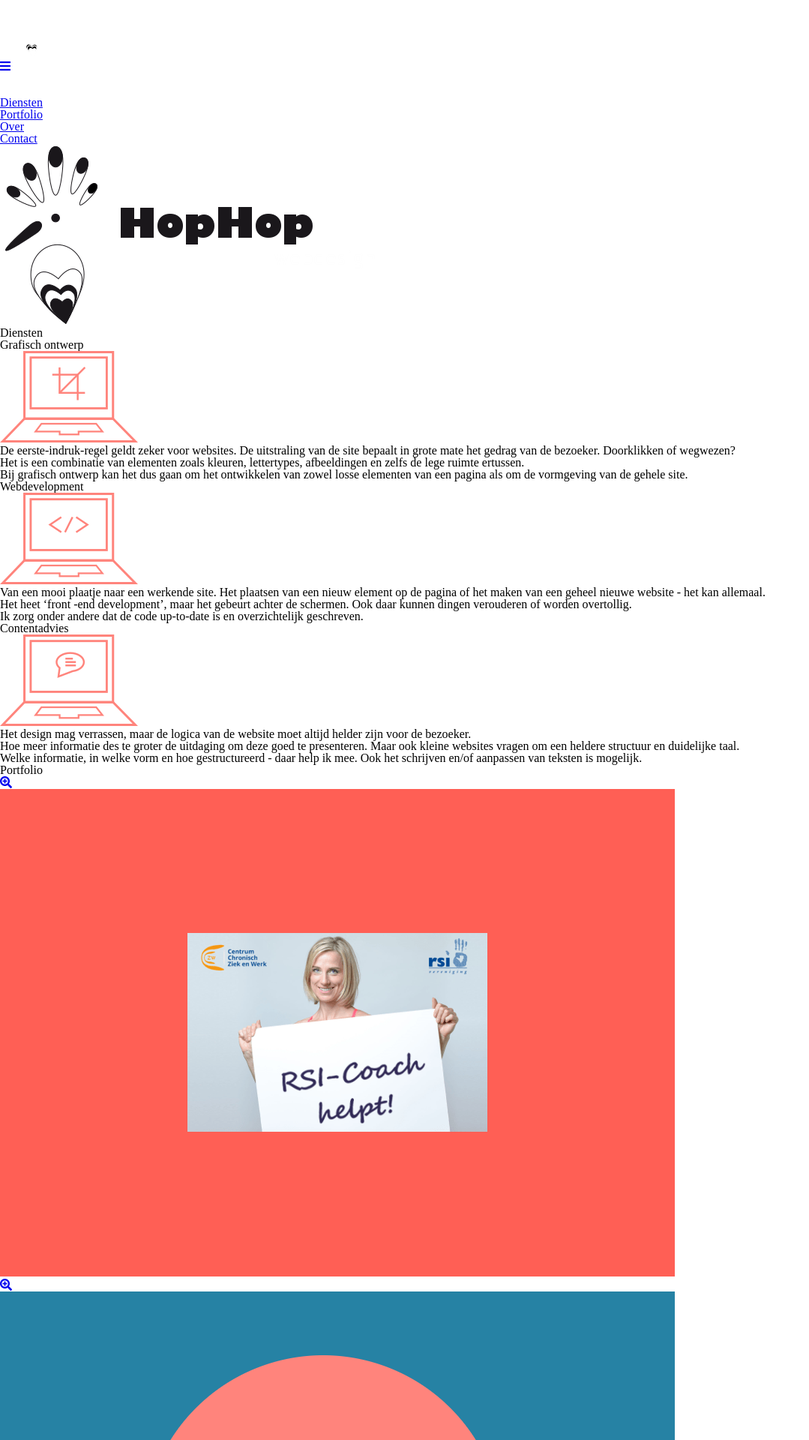
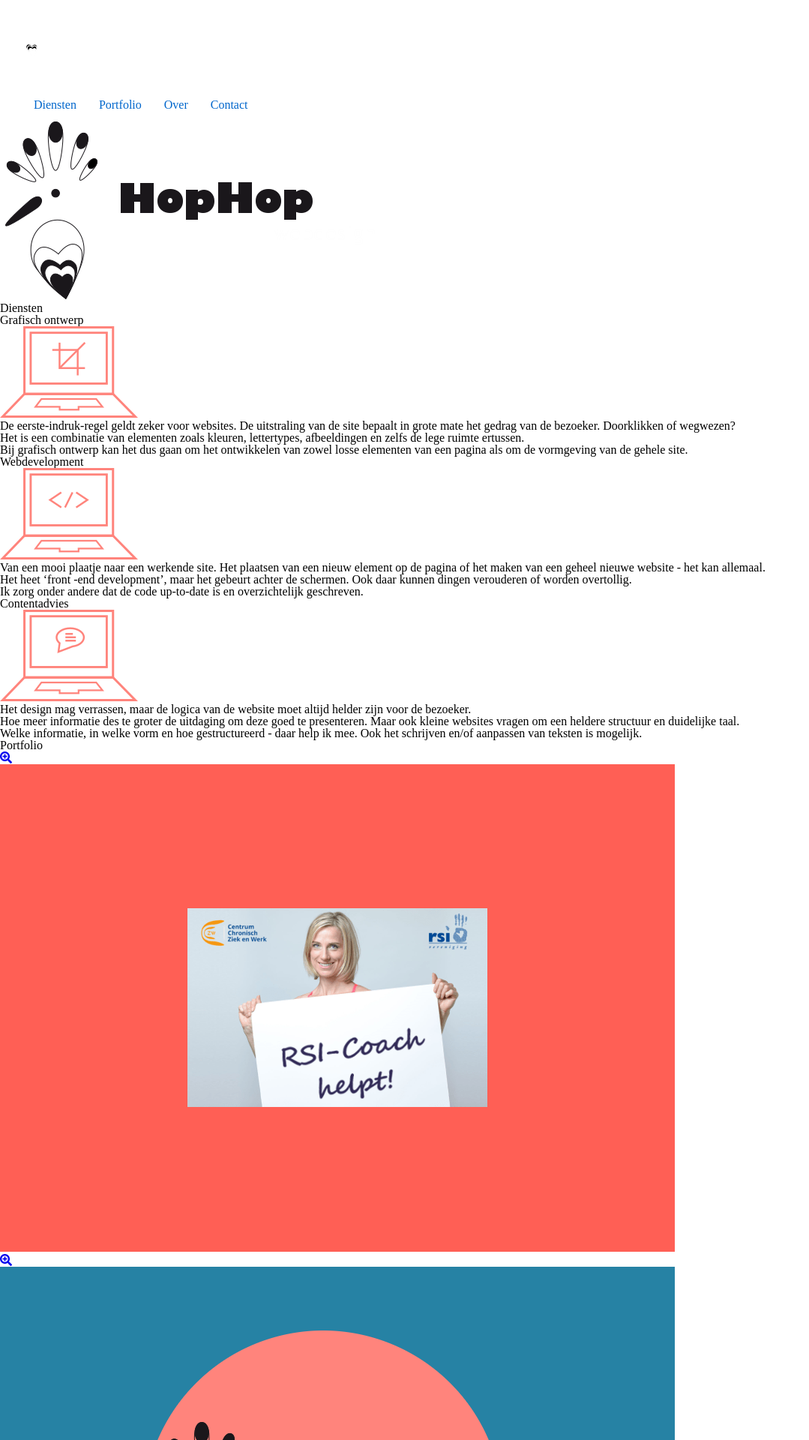
Before and after one commit to juliahop/juliahop.github.io, a Jekyll site: the page built from index.html, in a window 1280 px wide. Shown: the top 1920 px of the page at 75% size, without its empty margins (0-1079 px from the left). Built offline with Jekyll 4.4.1, drawn with Linux system fonts in a browser that asks for light colours.

Commit message:
Rename classes mobile menu

```diff
--- a/css/main.css
+++ b/css/main.css
@@ -11,7 +11,7 @@
 }
 
 /* BUTTON STYLING */
-.menu-toggle {
+.mobile-menu-toggle {
   color: #333;
   display: inline-block;
   font-size: 1em;
@@ -19,13 +19,13 @@
   padding: .75em 15px;
 }
 
-.menu-toggle:hover,
-.menu-toggle:focus {
+.mobile-menu-toggle:hover,
+.mobile-menu-toggle:focus {
   color: #c00;
 }
 
 /* DEFAULT STYLES + MOBILE FIRST OFFSCREEN MENU STYLE */
-.main-menu {
+.main-nav {
   display: none;
   height: 100%;
   left: -200px;
@@ -38,7 +38,7 @@
   z-index: 999;
 }
 
-.main-menu ul {
+.main-nav ul {
   background: #1a1a1a;
   /* Hide shadow w/ -8px while 'closed' */
   -webkit-box-shadow: -8px 0 8px rgba(0,0,0,.5);
@@ -51,7 +51,7 @@
   width: 200px;
 }
 
-.main-menu a {
+.main-nav a {
   border-bottom: 1px solid #383838;
   color: #fff;
   display: block;
@@ -61,17 +61,17 @@
   text-decoration: none;
 }
 
-.main-menu li:first-child a {
+.main-nav li:first-child a {
   border-top: 1px solid #383838;
 }
 
-.main-menu a:hover,
-.main-menu a:focus {
+.main-nav a:hover,
+.main-nav a:focus {
   background: #333;
   text-decoration: underline;
 }
 
-.main-menu .menu-close {
+.main-nav .menu-close {
   position: absolute;
   right: 0;
   top: 0;
@@ -80,8 +80,8 @@
 /* ON SMALL DEVICES, ALLOW TO TOGGLE... */
 /* :TARGET FOR NON-JS */
 /* [ARIA-EXPANDED] WILL BE USED IF/WHEN JS IS ADDED TO IMPROVE INTERACTION, OPTIONAL */
-.main-menu:target,
-.main-menu[aria-expanded="true"] {
+.main-nav:target,
+.main-nav[aria-expanded="true"] {
   -moz-box-shadow: 3px 0 12px rgba(0,0,0,.25);
   -webkit-box-shadow: 3px 0 12px rgba(0,0,0,.25);
   box-shadow: 3px 0 12px rgba(0,0,0,.25);
@@ -91,23 +91,23 @@
 
 }
 
-.main-menu:target .manu-close,
-.main-menu[aria-expanded="true"] .menu-close {
+.main-nav:target .manu-close,
+.main-nav[aria-expanded="true"] .menu-close {
   z-index: 1001;
 }
 
-.main-menu:target ul,
-.main-menu[aria-expanded="true"] ul {
+.main-nav:target ul,
+.main-nav[aria-expanded="true"] ul {
   position: relative;
   z-index: 1000;
 }
 
 /*
- We could us `.main-menu:target:after`, but
+ We could us `.main-nav:target:after`, but
  it wouldn't be clickable.
 */
-.main-menu:target + .backdrop,
-.main-menu[aria-expanded="true"] + .backdrop{
+.main-nav:target + .backdrop,
+.main-nav[aria-expanded="true"] + .backdrop{
   background: #000;
   background: rgba(0,0,0,.85);
   cursor: default;
@@ -121,9 +121,9 @@
 }
 
 @supports (position: fixed) {
-  .main-menu,
-  .main-menu:target + .backdrop,
-  .main-menu[aria-expanded="true"] + .backdrop{
+  .main-nav,
+  .main-nav:target + .backdrop,
+  .main-nav[aria-expanded="true"] + .backdrop{
     position: fixed;
   }
 }
@@ -133,13 +133,13 @@
  Horizontal menu
 */
 @media (min-width: 768px) {
-  .menu-toggle,
-  .main-menu .menu-close {
+  .mobile-menu-toggle,
+  .main-nav .menu-close {
     display: none;
   }
 
   /* Undo positioning of off-canvas menu */
-  .main-menu {
+  .main-nav {
     display: block;
     height: auto;
 		left: auto;
@@ -147,7 +147,7 @@
     top: auto;
   }
 
-  .main-menu ul {
+  .main-nav ul {
     /* Undo off-canvas styling */
     -webkit-box-shadow: none;
        -moz-box-shadow: none;
@@ -159,13 +159,13 @@
     width: auto;
   }
 
-  .main-menu a {
+  .main-nav a {
     border: 0 !important; /* Remove borders from off-canvas styling */
     color: #06c;
   }
 
-  .main-menu a:hover,
-  .main-menu a:focus {
+  .main-nav a:hover,
+  .main-nav a:focus {
     background: none; /* Remove background from off-canvas styling */
     color: #c00;
   }
```
